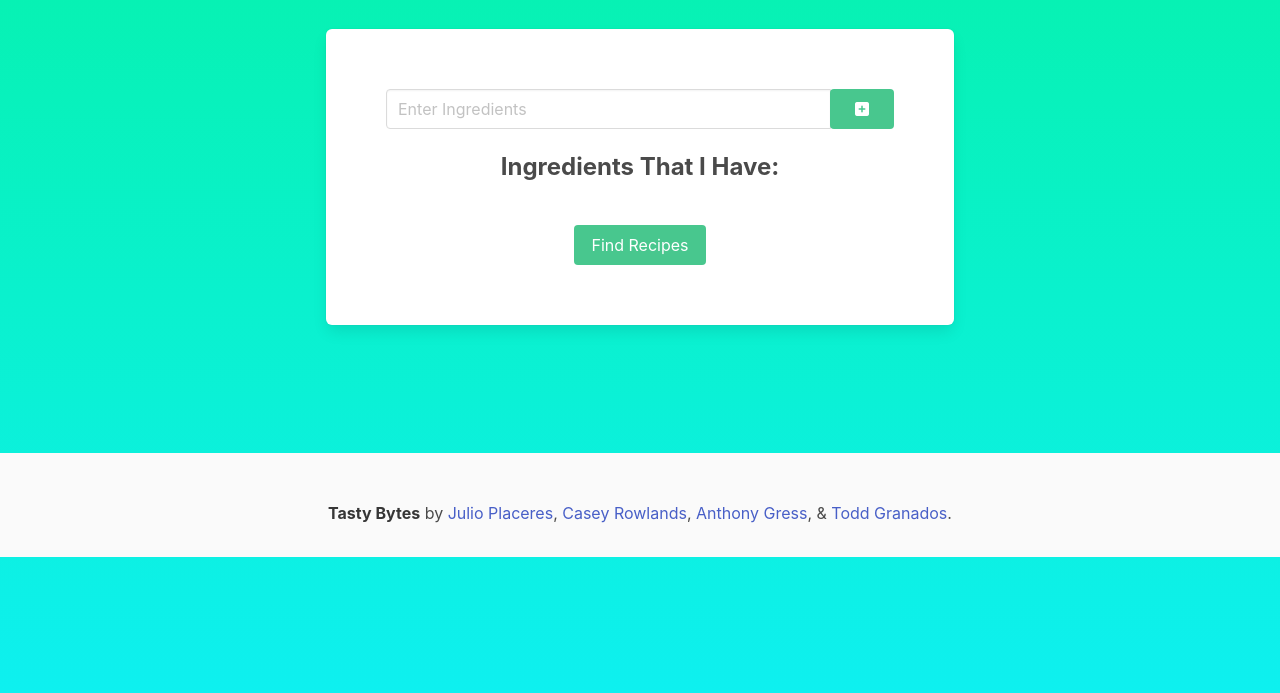
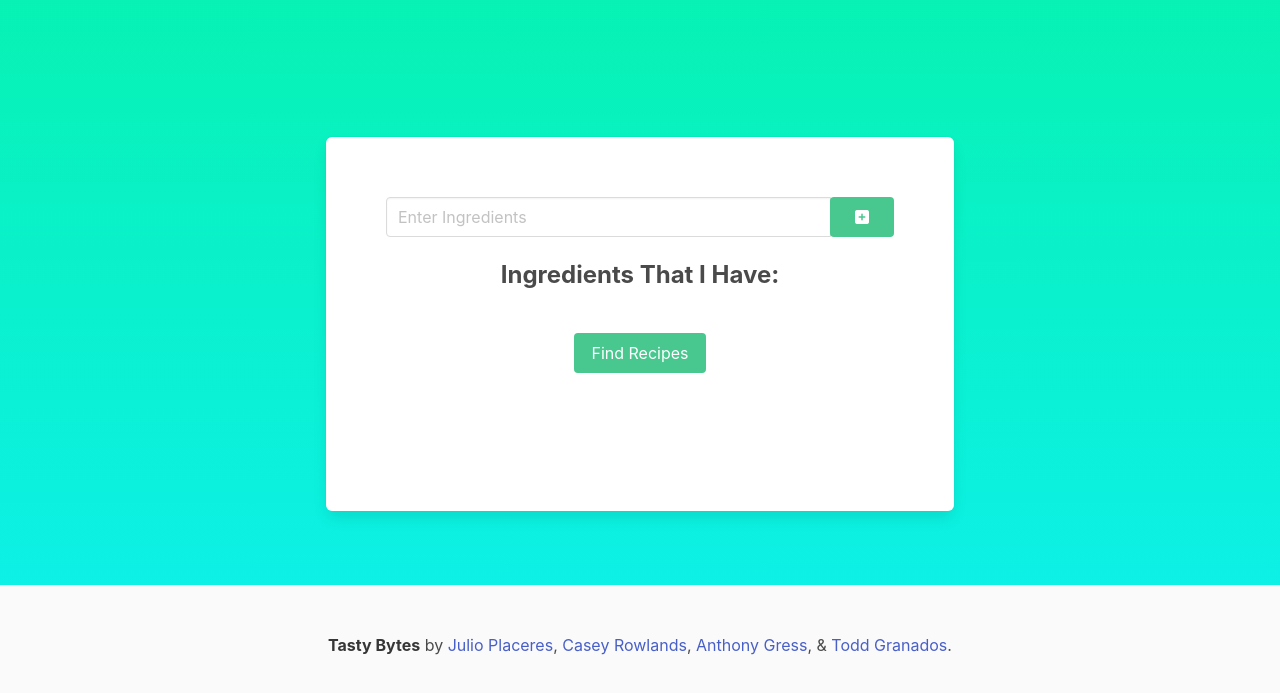
Before and after one commit to julioPlaceres/TastyBytes, a plain HTML site: page index.html in a window 1280 px wide. Shown: the part 103-796 px from the top of the page. Drawn offline with nearby package versions, Linux system fonts and the light colour scheme.

Commit message:
ajusting spacing

```diff
--- a/assets/css/style.css
+++ b/assets/css/style.css
@@ -4,6 +4,11 @@ body, html {
     overflow-x: hidden;
     height: 100%;
     touch-action: manipulation;
+}
+
+body {
+    display: flex;
+    flex-direction: column;
 }
 
 header {
@@ -22,10 +27,28 @@ nav {
     font-weight:800 !important;
 }
 
+.main-wrapper {
+    margin-top: 6rem!important;
+}
+
+.output {
+    min-height: 100% !important;
+    margin-bottom: -50px;
+}
+
+.push, .footer {
+    height: 50px;
+}
+
 .footer {
+    position: relative;
+    bottom:0 !important;
+    left: 0 !important;
+    width: 100%;
     background-color: white;
-    margin-top: 8rem;
-    padding: 3rem 1.5rem 2rem !important;
+    justify-content: center;
+    flex-shrink: 0 !important;
+    margin-bottom: -2rem !important;
 }
 
 .logo {
@@ -81,6 +104,11 @@ nav {
     header {
         margin-bottom: 1rem !important;
     }
+
+    .main-wrapper{
+        margin-top: 1rem !important;
+    }
+
     .left-tile {
         margin-right: 25px !important;
         margin-left: 25px !important;
--- a/index.html
+++ b/index.html
@@ -78,8 +78,7 @@
     </nav>
   </header>
 
-    <div class="">
-      <main class="tile is-ancestor">
+      <main class="tile is-ancestor main-wrapper">
         <section class="tile is-6 is-vertical is-parent left-tile container">
           <div class="tile is-child box section" id="ingredients-list">
             <div class="column">
@@ -140,8 +139,7 @@
         </div>
       </div>
     </main>
-  </div>
-
+    <div class="push"></div>
   <footer class="footer">
     <div class="content has-text-centered">
       <p>
```
